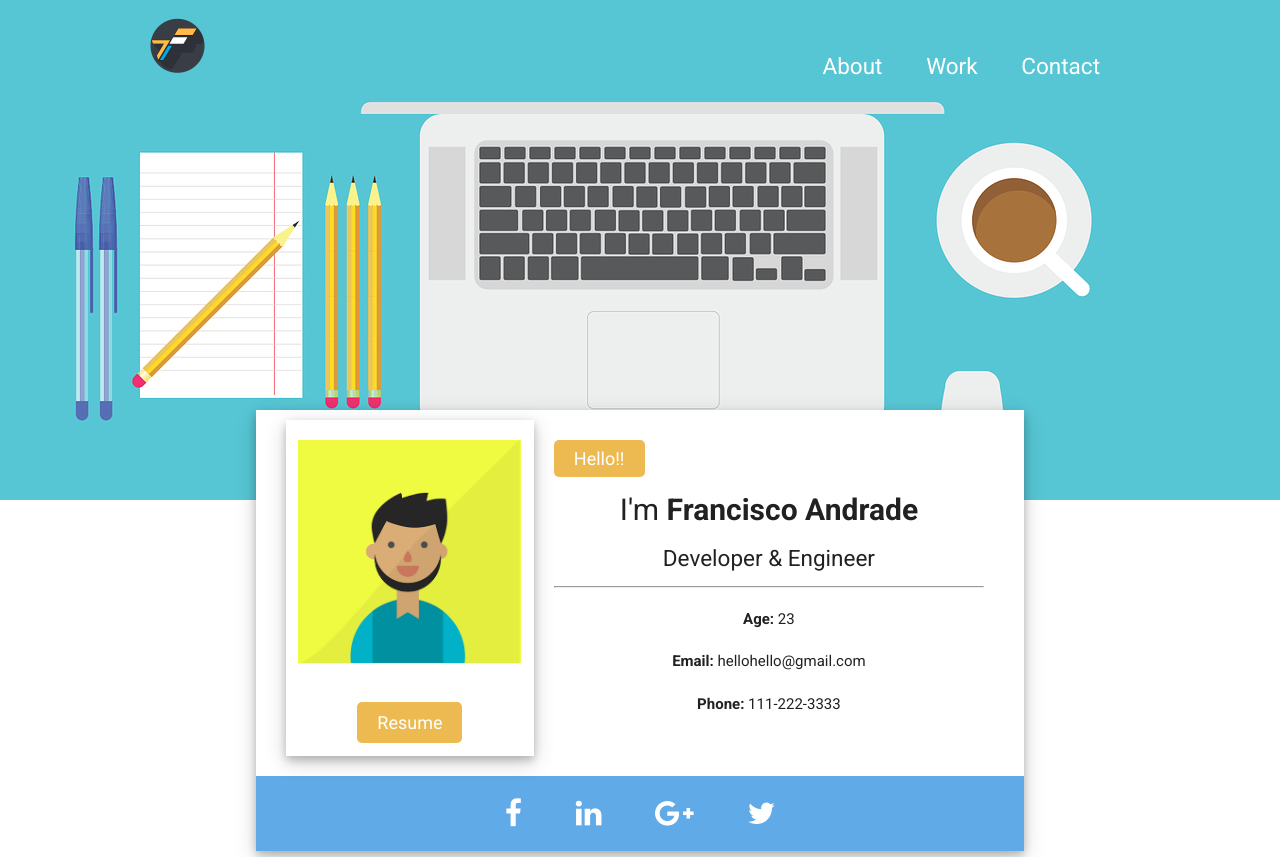
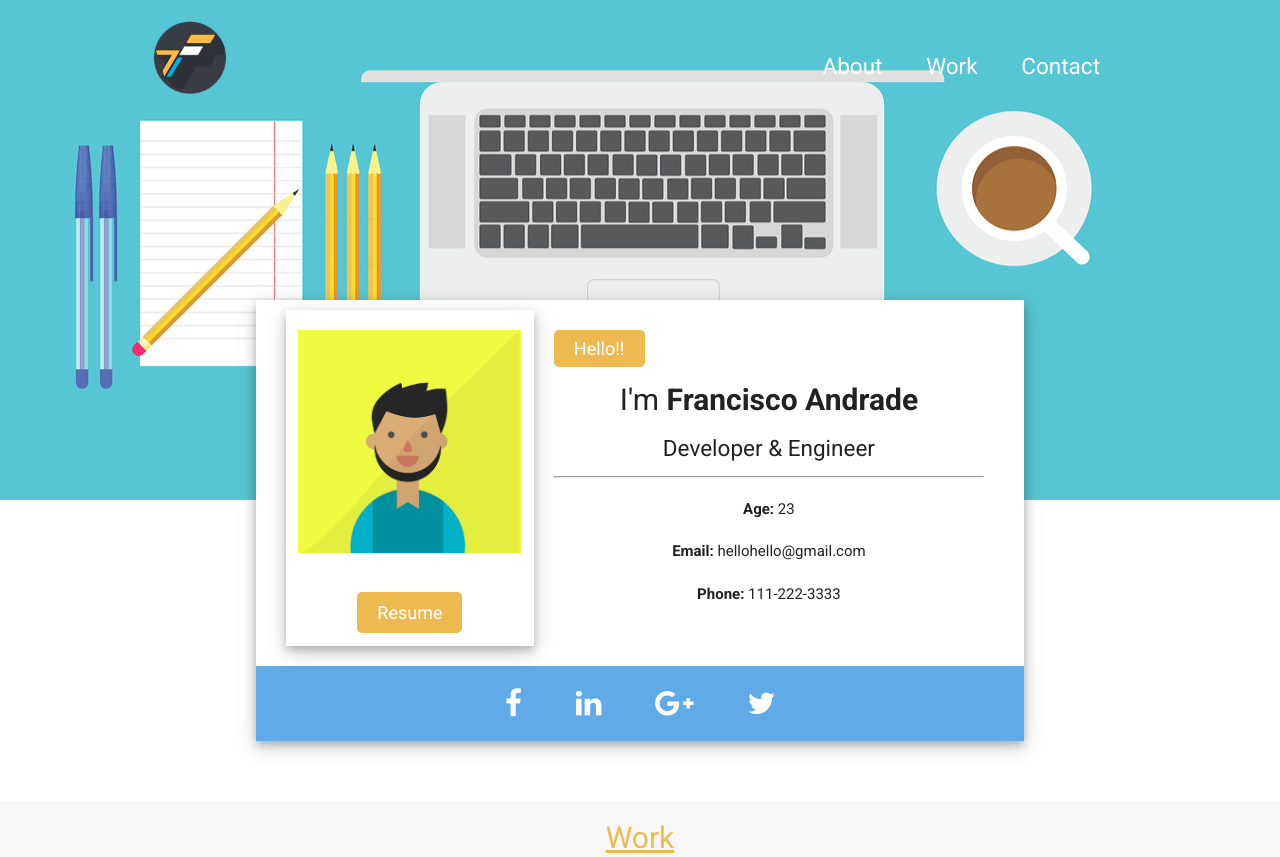
Before and after one commit to 7sco/Portfolio, a plain HTML site: page index.html in a window 1280 px wide. Shown: the top 857 px of the page. Drawn offline with nearby package versions, Linux system fonts and the light colour scheme.

Commit message:
Update estilos.css

```diff
--- a/css/estilos.css
+++ b/css/estilos.css
@@ -20,20 +20,20 @@ header{
 	background: url('../img/header.png');
 	background-color: rgba(70, 72, 82, 0.8);
 	width: 100%;
-	background-repeat: no-repeat;
-	/*background-size: 100% 500px;*/
+	background-size: cover;
+	background-position: 0% 20%;
 	height: 500px;
 	padding: 50px 0;
   	display: block;
 }
 
 .container1 .logo{
-	width: 75px;
+	width: 100px;
  	margin-top: -40px;
 }
 
 .container1 .logo img{
-	width:75px;
+	width:100px;
 	padding: 0;
 }
 
@@ -78,7 +78,7 @@ section .about{
 	/*display: flex;*/
 	/*flex-direction:row;
 	justify-content: space-between;*/
-	margin-top:-90px;
+	margin-top:-200px;
 	background: #fff;
 	box-shadow: 0 4px 8px 0 rgba(0, 0, 0, 0.2), 0 6px 20px 0 rgba(0, 0, 0, 0.19);
 }
```
